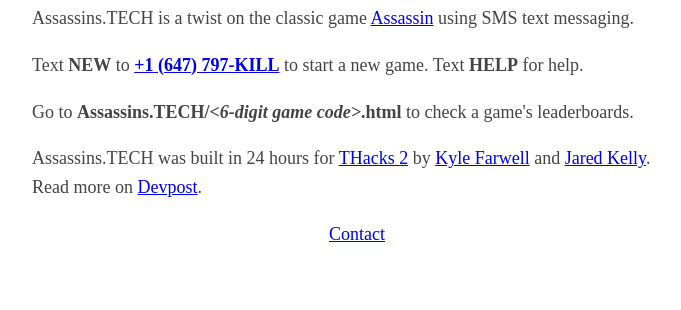
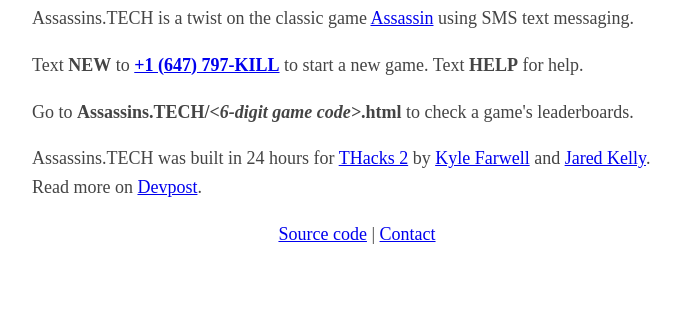
Before and after one commit to kfarwell/assassins.tech, a plain HTML site: page www/index.html in a window 1280 px wide. Shown: the part 315-625 px from the top of the page, without its empty margins (283-964 px from the left). Drawn offline with Linux system fonts and the light colour scheme.

Commit message:
added source code to website

```diff
--- a/www/index.html
+++ b/www/index.html
@@ -62,7 +62,7 @@ table tr:nth-child(even) {
 <p>Text <b>NEW</b> to <b><a href="tel:16477975455" title="+16477975455">+1 (647) 797-KILL</a></b> to start a new game. Text <b>HELP</b> for help.</p>
 <p>Go to <b>Assassins.TECH/<i>&lt;6-digit game code&gt;</i>.html</b> to check a game's leaderboards.</p>
 <p>Assassins.TECH was built in 24 hours for <a href="http://thacks.tech/" target="_blank">THacks 2</a> by <a href="https://kfarwell.org/" target="_blank">Kyle Farwell</a> and <a href="http://jaredkelly.ca/" target="_blank">Jared Kelly</a>. Read more on <a href="https://devpost.com/software/797-kill">Devpost</a>.</p>
-<p style="text-align: center"><a href="mailto:gelato@vfemail.net">Contact</a></p>
+<p style="text-align: center"><a href="https://github.com/kfarwell/assassins.tech">Source code</a> | <a href="mailto:gelato@vfemail.net">Contact</a></p>
 <br /><p style="text-align: center"><a href="https://gelatolabs.xyz/" target="_blank"><img src="https://gelatolabs.xyz/img/logotext.svg" alt="Gelato Labs" /></a></p>
 </body>
 </html>
```
